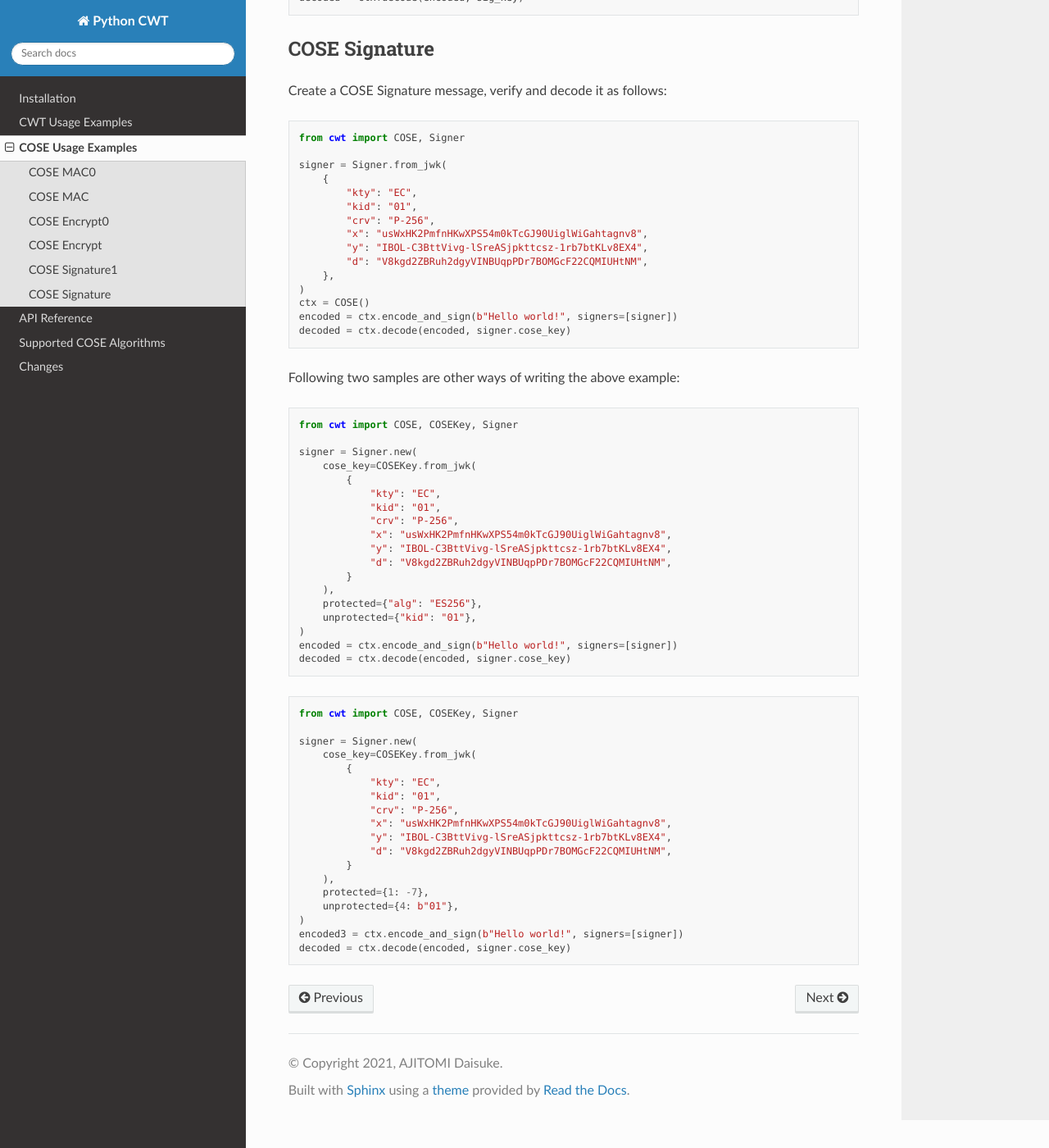
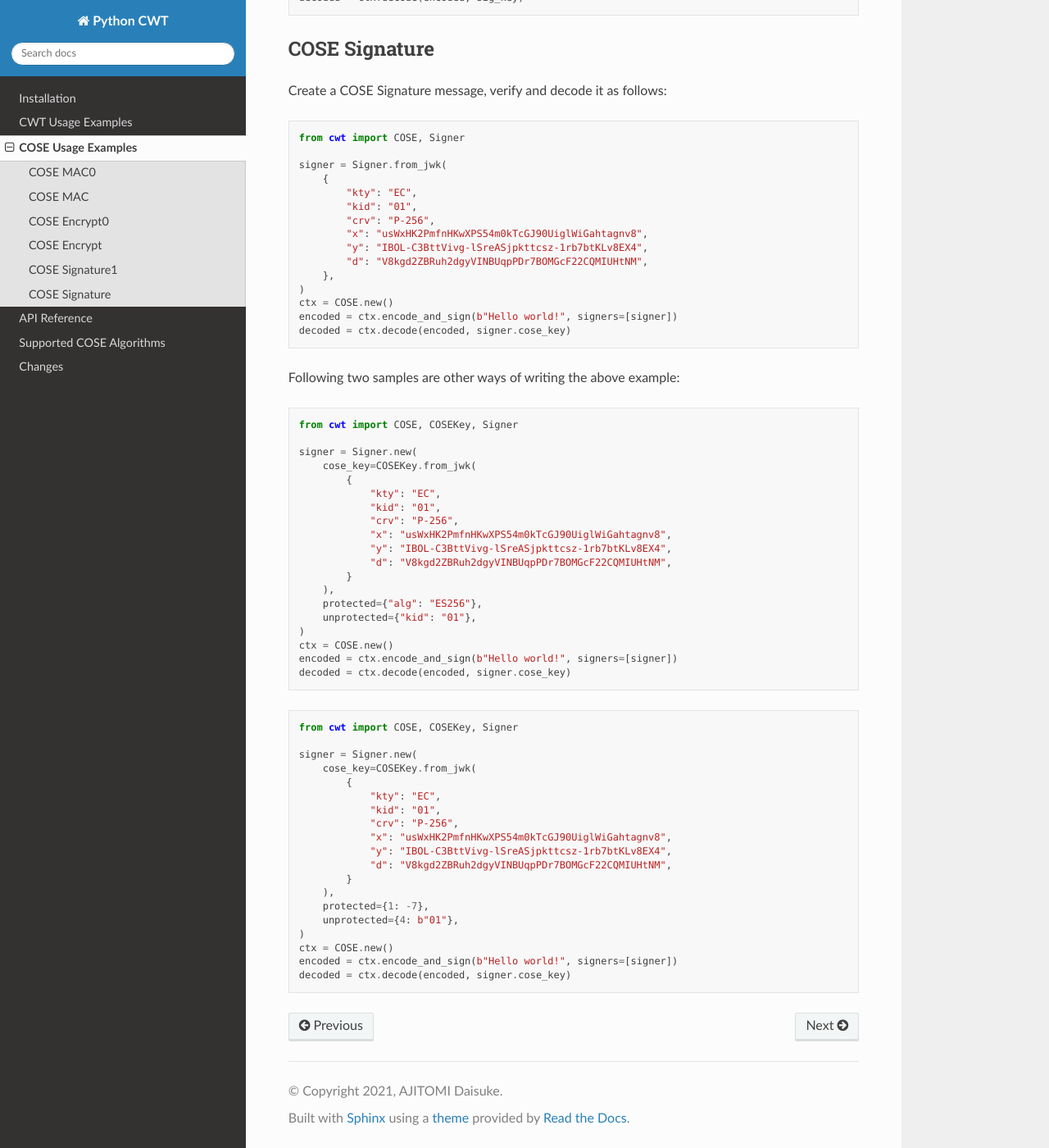
Before and after one commit to dajiaji/python-cwt, a Sphinx documentation site: the page built from docs/cose_usage.rst, in a window 1280 px wide and 1400 px high, scrolled down 4558 px. Shown: the whole window at 82% size. Built offline with Sphinx 7.4.7 and the Read the Docs theme 2.0.0, drawn with Linux system fonts in a browser that asks for light colours; pages that are not in the unit, such as notebooks, are missing from menus; some of the changed text lies outside the part shown.

Commit message:
Introduce new() into CWT/COSE.

```diff
--- a/CHANGES.rst
+++ b/CHANGES.rst
@@ -4,6 +4,7 @@ Changes
 Unreleased
 ----------
 
+- Introduce new() into CWT/COSE. `#115 <https://github.com/dajiaji/python-cwt/pull/115>`__
 - Rename Claims.from_dict to Claims.new. `#115 <https://github.com/dajiaji/python-cwt/pull/115>`__
 - Rename COSEKey.from_dict to COSEKey.new. `#115 <https://github.com/dajiaji/python-cwt/pull/115>`__
 - Rename Recipient.from_dict to Recipient.new. `#115 <https://github.com/dajiaji/python-cwt/pull/115>`__
--- a/docs/cose_usage.rst
+++ b/docs/cose_usage.rst
@@ -6,7 +6,7 @@ The following is a simple sample code for command line console.
 .. code-block:: pycon
 
     >>> from cwt import COSE, COSEKey
-    >>> ctx = COSE(alg_auto_inclusion=True, kid_auto_inclusion=True)
+    >>> ctx = COSE.new(alg_auto_inclusion=True, kid_auto_inclusion=True)
     >>> mac_key = COSEKey.from_symmetric_key(alg="HS256", kid="01")
     >>> encoded = ctx.encode_and_mac(b"Hello world!", mac_key)
     >>> encoded.hex()
@@ -29,7 +29,7 @@ Create a COSE MAC0 message, verify and decode it as follows:
     from cwt import COSE, COSEKey
 
     mac_key = COSEKey.from_symmetric_key(alg="HS256", kid="01")
-    ctx = COSE(alg_auto_inclusion=True, kid_auto_inclusion=True)
+    ctx = COSE.new(alg_auto_inclusion=True, kid_auto_inclusion=True)
     encoded = ctx.encode_and_mac(b"Hello world!", mac_key)
     decoded = ctx.decode(encoded, mac_key)
 
@@ -42,7 +42,7 @@ Following two samples are other ways of writing the above example:
     from cwt import COSE, COSEKey
 
     mac_key = COSEKey.from_symmetric_key(alg="HS256", kid="01")
-    ctx = COSE()
+    ctx = COSE.new()
     encoded = ctx.encode_and_mac(
         b"Hello world!",
         mac_key,
@@ -56,7 +56,7 @@ Following two samples are other ways of writing the above example:
     from cwt import COSE, COSEKey
 
     mac_key = COSEKey.from_symmetric_key(alg="HS256", kid="01")
-    ctx = COSE()
+    ctx = COSE.new()
     encoded = ctx.encode_and_mac(
         b"Hello world!",
         mac_key,
@@ -76,7 +76,7 @@ Create a COSE MAC message, verify and decode it as follows:
 
     recipient = Recipient.from_json({"alg": "direct", "kid": "01"})
     mac_key = COSEKey.from_symmetric_key(alg="HS512", kid="01")
-    ctx = COSE()
+    ctx = COSE.new()
     encoded = ctx.encode_and_mac(b"Hello world!", mac_key, recipients=[recipient])
     decoded = ctx.decode(encoded, mac_key)
 
@@ -90,7 +90,7 @@ Following sample is another way of writing the above example:
 
     recipient = Recipient.new(unprotected={"alg": "direct", "kid": "01"})
     mac_key = COSEKey.from_symmetric_key(alg="HS512", kid="01")
-    ctx = COSE()
+    ctx = COSE.new()
     encoded = ctx.encode_and_mac(b"Hello world!", mac_key, recipients=[recipient])
     decoded = ctx.decode(encoded, mac_key)
 
@@ -105,7 +105,7 @@ Create a COSE Encrypt0 message, verify and decode it as follows:
     from cwt import COSE, COSEKey
 
     enc_key = COSEKey.from_symmetric_key(alg="ChaCha20/Poly1305", kid="01")
-    ctx = COSE(alg_auto_inclusion=True, kid_auto_inclusion=True)
+    ctx = COSE.new(alg_auto_inclusion=True, kid_auto_inclusion=True)
     encoded = ctx.encode_and_encrypt(b"Hello world!", enc_key)
     decoded = ctx.decode(encoded, enc_key)
 
@@ -118,7 +118,7 @@ Following two samples are other ways of writing the above example:
     from cwt import COSE, COSEKey
 
     enc_key = COSEKey.from_symmetric_key(alg="ChaCha20/Poly1305", kid="01")
-    ctx = COSE()
+    ctx = COSE.new()
     encoded = ctx.encode_and_encrypt(
         b"Hello world!",
         enc_key,
@@ -133,7 +133,7 @@ Following two samples are other ways of writing the above example:
     from cwt import COSE, COSEKey
 
     enc_key = COSEKey.from_symmetric_key(alg="ChaCha20/Poly1305", kid="01")
-    ctx = COSE()
+    ctx = COSE.new()
     encoded = ctx.encode_and_encrypt(
         b"Hello world!",
         enc_key,
@@ -154,7 +154,7 @@ Create a COSE Encrypt message, verify and decode it as follows:
 
     recipient = Recipient.from_json({"alg": "direct", "kid": "01"})
     enc_key = COSEKey.from_symmetric_key(alg="ChaCha20/Poly1305", kid="01")
-    ctx = COSE()
+    ctx = COSE.new()
     encoded = ctx.encode_and_encrypt(
         b"Hello world!",
         enc_key,
@@ -170,7 +170,7 @@ Following sample is another way of writing the above example:
 
     recipient = Recipient.new(unprotected={"alg": "direct", "kid": "01"})
     enc_key = COSEKey.from_symmetric_key(alg="ChaCha20/Poly1305", kid="01")
-    ctx = COSE()
+    ctx = COSE.new()
     encoded = ctx.encode_and_mac(b"Hello world!", enc_key, recipients=[recipient])
     decoded = ctx.decode(encoded, enc_key)
 
@@ -193,7 +193,7 @@ Create a COSE Signature1 message, verify and decode it as follows:
             "d": "V8kgd2ZBRuh2dgyVINBUqpPDr7BOMGcF22CQMIUHtNM",
         }
     )
-    ctx = COSE(alg_auto_inclusion=True, kid_auto_inclusion=True)
+    ctx = COSE.new(alg_auto_inclusion=True, kid_auto_inclusion=True)
     encoded = ctx.encode_and_sign(b"Hello world!", sig_key)
     decoded = ctx.decode(encoded, sig_key)
 
@@ -213,7 +213,7 @@ Following two samples are other ways of writing the above example:
             "d": "V8kgd2ZBRuh2dgyVINBUqpPDr7BOMGcF22CQMIUHtNM",
         }
     )
-    ctx = COSE()
+    ctx = COSE.new()
     encoded = ctx.encode_and_sign(
         b"Hello world!",
         sig_key,
@@ -237,7 +237,7 @@ Following two samples are other ways of writing the above example:
             "d": "V8kgd2ZBRuh2dgyVINBUqpPDr7BOMGcF22CQMIUHtNM",
         }
     )
-    ctx = COSE()
+    ctx = COSE.new()
     encoded = ctx.encode_and_sign(
         b"Hello world!",
         sig_key,
@@ -265,7 +265,7 @@ Create a COSE Signature message, verify and decode it as follows:
             "d": "V8kgd2ZBRuh2dgyVINBUqpPDr7BOMGcF22CQMIUHtNM",
         },
     )
-    ctx = COSE()
+    ctx = COSE.new()
     encoded = ctx.encode_and_sign(b"Hello world!", signers=[signer])
     decoded = ctx.decode(encoded, signer.cose_key)
 
@@ -289,6 +289,7 @@ Following two samples are other ways of writing the above example:
         protected={"alg": "ES256"},
         unprotected={"kid": "01"},
     )
+    ctx = COSE.new()
     encoded = ctx.encode_and_sign(b"Hello world!", signers=[signer])
     decoded = ctx.decode(encoded, signer.cose_key)
 
@@ -311,7 +312,8 @@ Following two samples are other ways of writing the above example:
         protected={1: -7},
         unprotected={4: b"01"},
     )
-    encoded3 = ctx.encode_and_sign(b"Hello world!", signers=[signer])
+    ctx = COSE.new()
+    encoded = ctx.encode_and_sign(b"Hello world!", signers=[signer])
     decoded = ctx.decode(encoded, signer.cose_key)
 
 .. _`Supported COSE Algorithms`: ./algorithms.html
```
Also changed, not shown: 6 other files.
